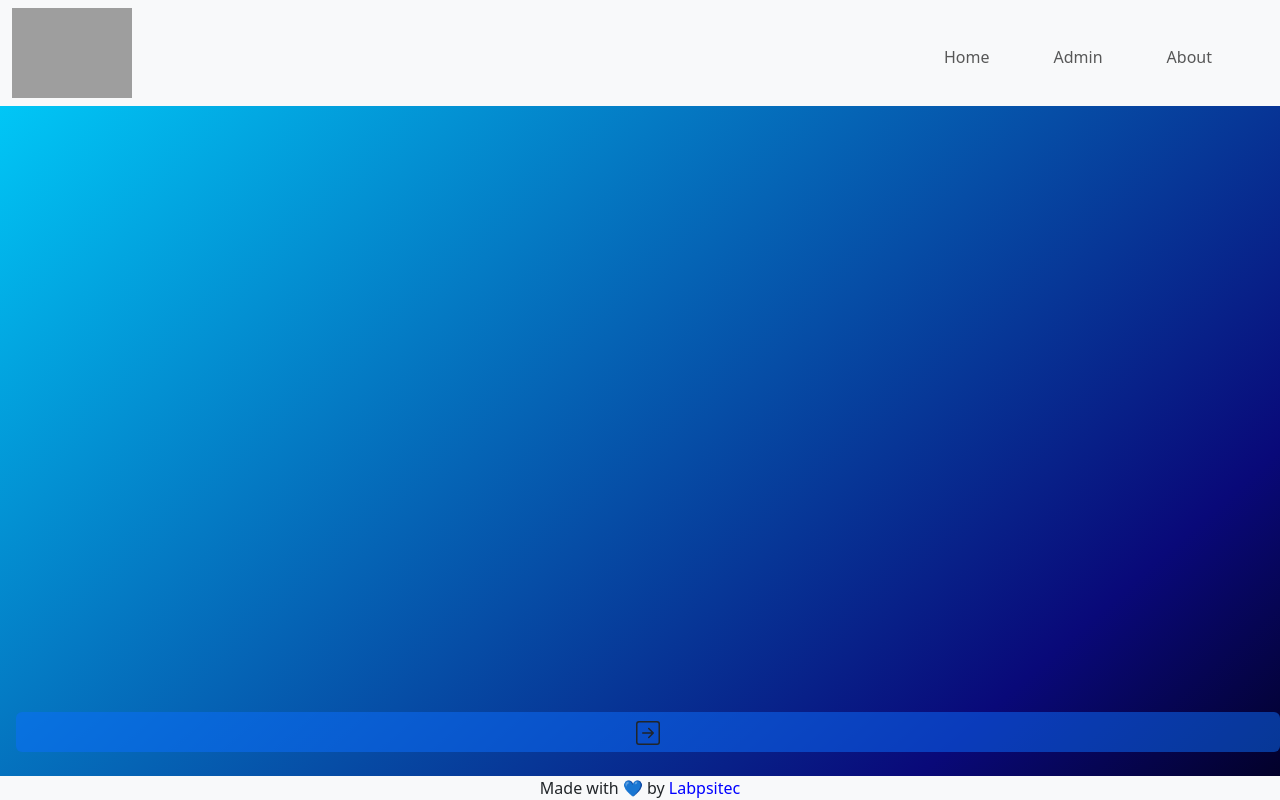
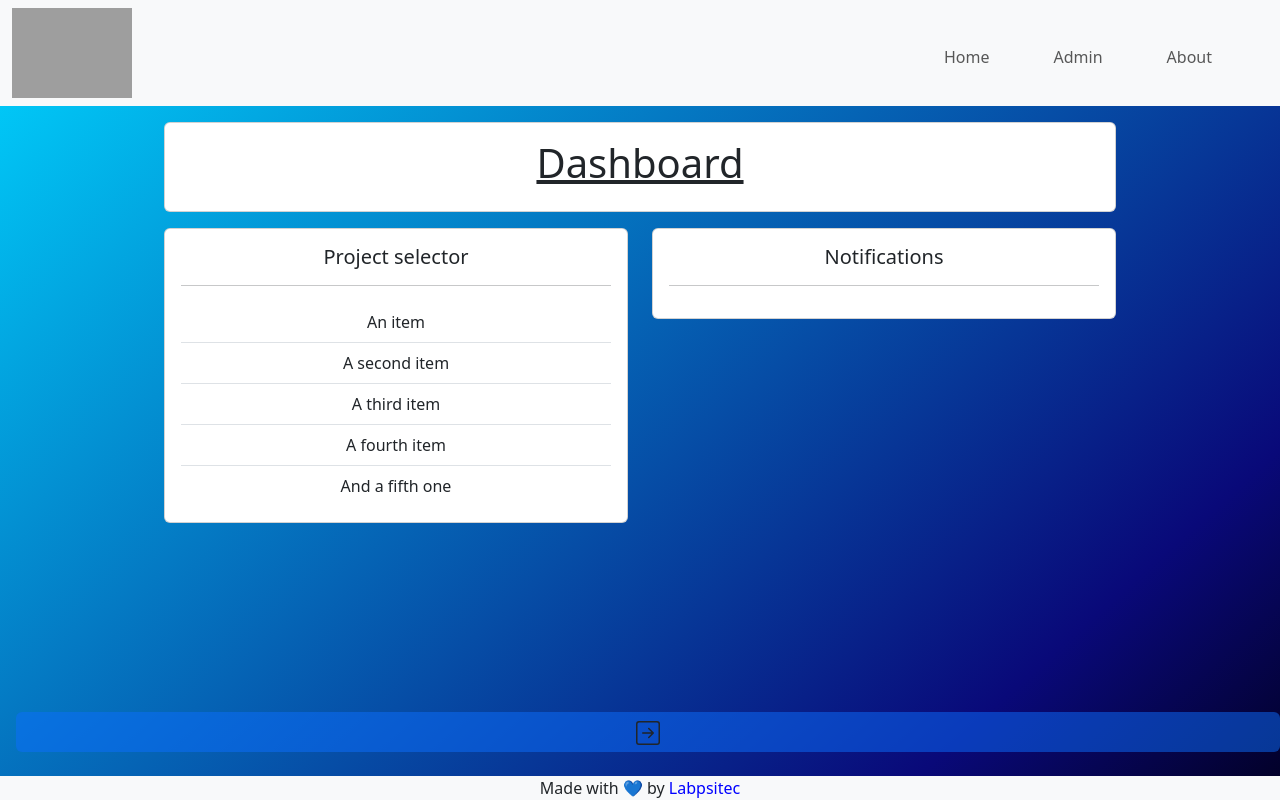
Before and after one commit to kennycallado/q_app-admin, an Angular app: page /admin in a window 1280 px wide. Built offline with nearby package versions, Linux system fonts and the light colour scheme; grey boxes are pictures that could not be loaded.

Commit message:
UPDATE - admin dashboard - project dynamics staffs - project-selector

```diff
--- a/src/app/modules/admin/admin.component.html
+++ b/src/app/modules/admin/admin.component.html
@@ -49,6 +49,32 @@
 
       <router-outlet></router-outlet>
 
+      <div class="card mb-3">
+        <h1 class="card-body display-6 text-center"><u>Dashboard</u></h1>
+      </div>
+
+      <div class="row">
+        <div class="col text-center">
+
+          <div class="card">
+            <div class="card-body">
+              <h5 class="card-title">Project selector</h5>
+              <hr>
+              <app-project-selector/>
+            </div>
+          </div>
+        </div>
+
+        <div class="col text-center">
+          <div class="card">
+            <div class="card-body">
+              <h5 class="card-title">Notifications</h5>
+              <hr>
+            </div>
+          </div>
+        </div>
+      </div>
+
     </div>
   </div>
 </div>
--- a/src/app/modules/admin/admin.module.ts
+++ b/src/app/modules/admin/admin.module.ts
@@ -7,12 +7,14 @@ import { AdminRoutingModule } from './admin-routing.module';
 import { AdminComponent } from './admin.component';
 import { SidebarComponent } from './components/sidebar/sidebar.component';
 import { ProjectComponent } from './components/project/project.component';
+import { ProjectSelectorComponent } from './components/project-selector/project-selector.component';
 
 @NgModule({
   declarations: [
     AdminComponent,
     SidebarComponent,
     ProjectComponent,
+    ProjectSelectorComponent,
   ],
   imports: [
     CommonModule,
--- /dev/null
+++ b/src/app/modules/admin/components/project-selector/project-selector.component.html
@@ -0,0 +1,7 @@
+<ul class="list-group list-group-flush">
+  <li class="list-group-item">An item</li>
+  <li class="list-group-item">A second item</li>
+  <li class="list-group-item">A third item</li>
+  <li class="list-group-item">A fourth item</li>
+  <li class="list-group-item">And a fifth one</li>
+</ul>
--- a/src/app/modules/admin/components/project/project.component.html
+++ b/src/app/modules/admin/components/project/project.component.html
@@ -27,20 +27,38 @@
 
           <div class="card-body">
             <ul class="list-group">
-              <li class="list-group-item">step</li>
-              <li class="list-group-item">mood</li>
+
+              <li class="list-group-item" *ngFor="let key of keys">
+                <div class="row">
+                  <div class="col-9">
+                    <span>{{ key }}</span>
+                  </div>
+
+                  <div class="col">
+                    <span (click)="removeKey(key)">❌</span>
+                  </div>
+                </div>
+              </li>
+
+              <!-- new element -->
               <li class="list-group-item">
                 <div class="row">
                   <div class="col-9">
-                    <input class="form-control border-info" type="text" placeholder="New" />
+                    <input class="form-control border-info text-center" type="text" placeholder="New" #key/>
                   </div>
 
                   <div class="col">
-                    <button class="btn btn-outline-info bg-primary bg-opacity-10" type="button">Add</button>
+                    <button class="btn btn-outline-info bg-primary bg-opacity-10" type="button" (click)="addKey(key)">Add</button>
                   </div>
                 </div>
               </li>
+              <!-- new element -->
+
             </ul>
+          </div>
+
+          <div class="card-footer">
+            <button class="btn btn-outline-primary bg-primary bg-opacity-10 w-100 fw-bold" type="button" (click)="save()">Save</button>
           </div>
 
         </div>
--- a/src/app/modules/admin/components/project/project.component.ts
+++ b/src/app/modules/admin/components/project/project.component.ts
@@ -6,5 +6,18 @@ import { Component } from '@angular/core';
   styleUrls: ['./project.component.sass']
 })
 export class ProjectComponent {
+  keys: string[] = ["step", "mood"];
 
+  removeKey(key: string) {
+    this.keys = this.keys.filter(k => k !== key);
+  }
+
+  addKey(input: HTMLInputElement) {
+    this.keys.push(input.value);
+    input.value = '';
+  }
+
+  save() {
+    console.log(this.keys);
+  }
 }
```
Also changed, not shown: src/app/modules/admin/components/project-selector/project-selector.component.ts (added, +11 -0 lines), src/app/modules/admin/components/project-selector/project-selector.component.sass (added), 1 other file (tests, documents, lock files or other folders).
